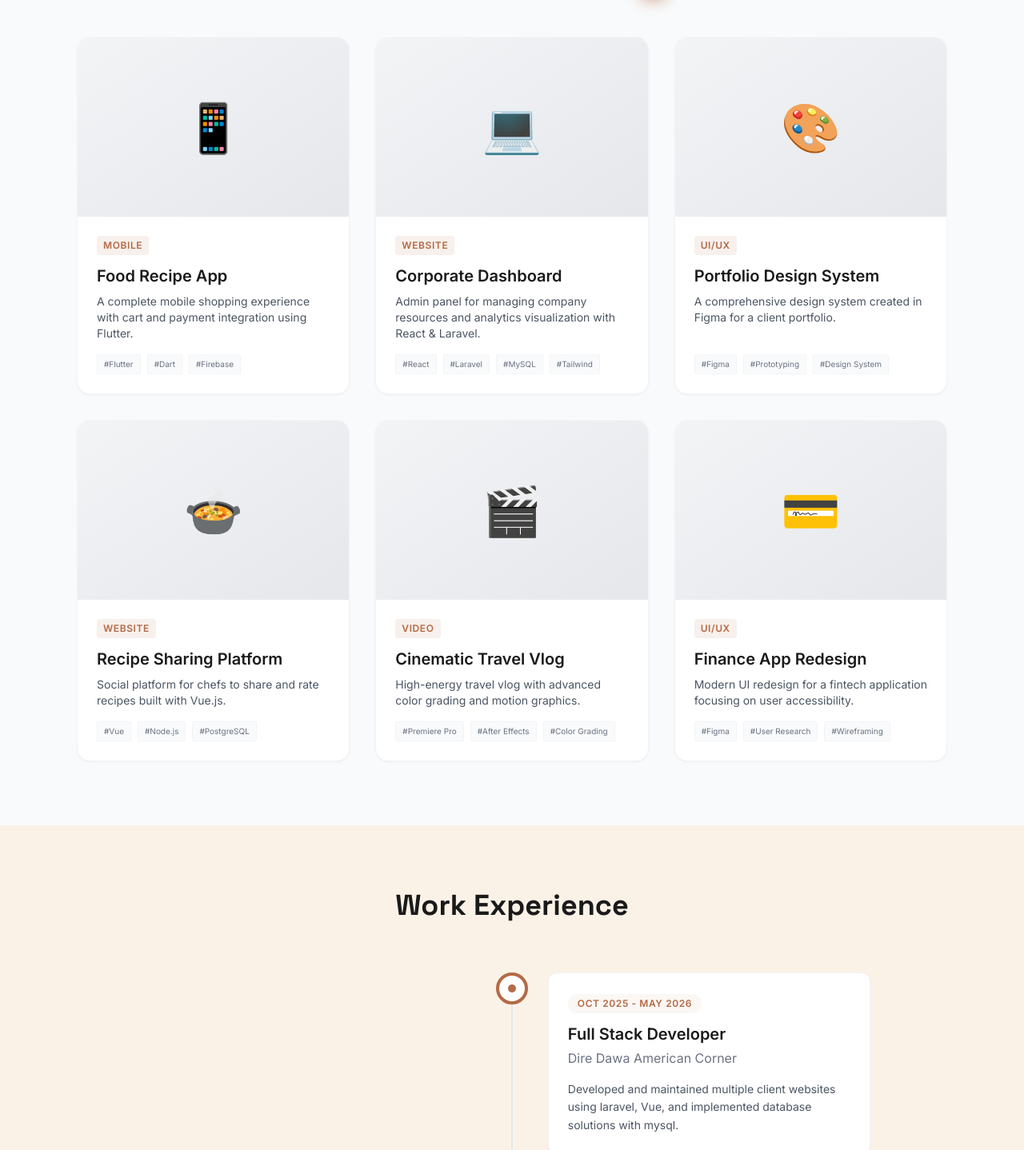
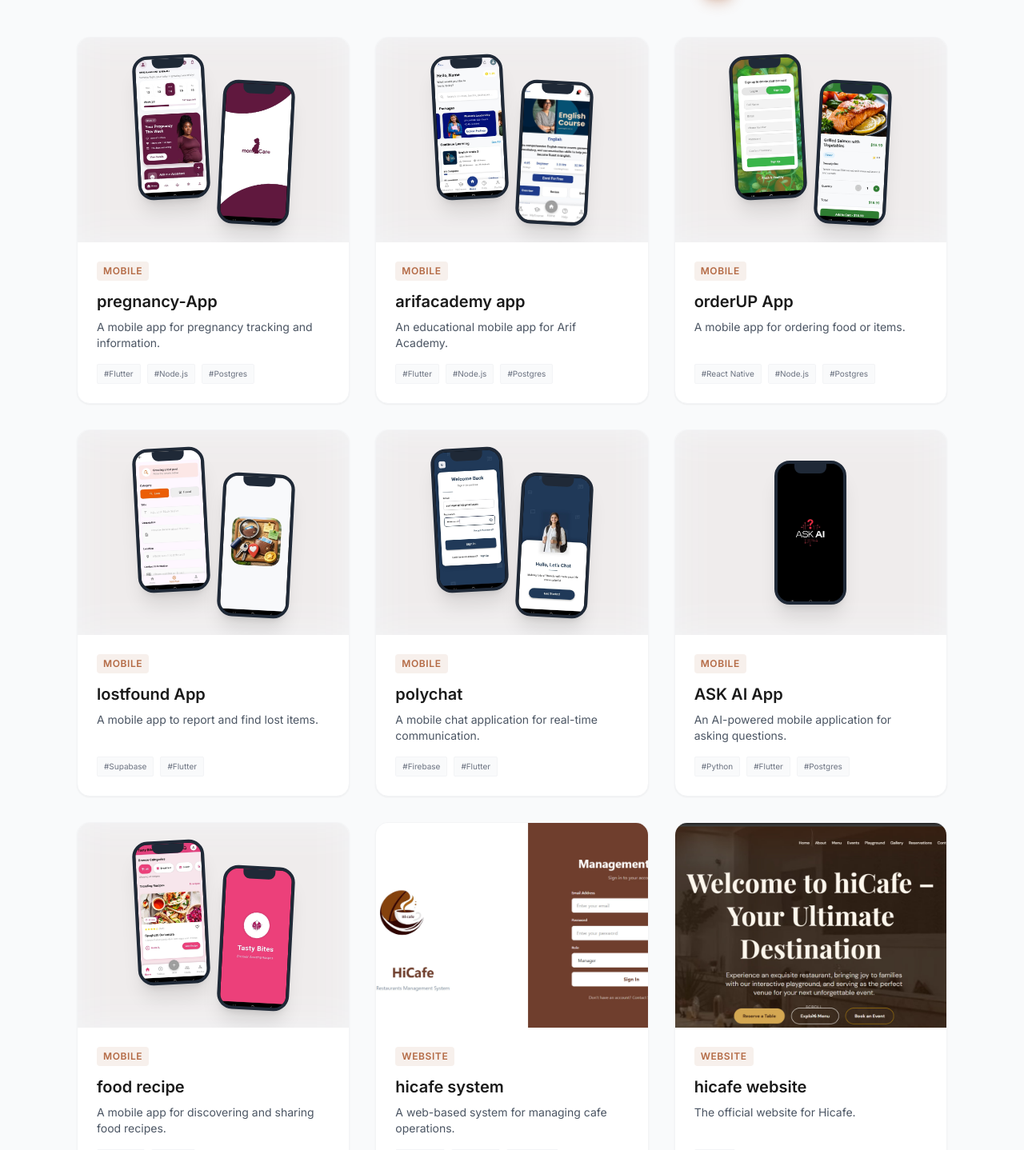
Before and after one commit to sumeyarajih/my-portfolio, a React (Vite) app: page / in a window 1280 px wide. Shown: the part 4332-5770 px from the top of the page at 80% size. Built offline with nearby package versions, Linux system fonts and the light colour scheme.

Commit message:
finished and uploading my all project

```diff
--- a/src/components/Projects.jsx
+++ b/src/components/Projects.jsx
@@ -7,62 +7,125 @@ const Projects = () => {
 
     const projects = [
         {
-            title: "Food Recipe App",
+            title: "pregnancy-App",
             category: "Mobile",
-            image: "📱",
-            description: "A complete mobile shopping experience with cart and payment integration using Flutter.",
-            tags: ["Flutter", "Dart", "Firebase"],
+            image: ["/pregnanacy-image1.jpg", "/pregnanacy-image2.jpg"],
+            description: "A mobile app for pregnancy tracking and information.",
+            tags: ["Flutter", "Node.js", "Postgres"],
             github: "https://github.com/sumeya-rajih",
-            demo: "#"
+            demo: ""
         },
         {
-            title: "Corporate Dashboard",
-            category: "Website",
-            image: "💻",
-            description: "Admin panel for managing company resources and analytics visualization with React & Laravel.",
-            tags: ["React", "Laravel", "MySQL", "Tailwind"],
+            title: "arifacademy app",
+            category: "Mobile",
+            image: ["/arif-academy-image1.jpg", "/arif-academy-image2.jpg"],
+            description: "An educational mobile app for Arif Academy.",
+            tags: ["Flutter", "Node.js", "Postgres"],
             github: "https://github.com/sumeya-rajih",
-            demo: "#"
+            demo: ""
         },
         {
-            title: "Portfolio Design System",
-            category: "UI/UX",
-            image: "🎨",
-            description: "A comprehensive design system created in Figma for a client portfolio.",
-            tags: ["Figma", "Prototyping", "Design System"],
+            title: "orderUP App",
+            category: "Mobile",
+            image: ["/order-image1.jpg", "/order-image2.jpg"],
+            description: "A mobile app for ordering food or items.",
+            tags: ["React Native", "Node.js", "Postgres"],
             github: "https://github.com/sumeya-rajih",
-            demo: "#"
+            demo: ""
         },
         {
-            title: "Recipe Sharing Platform",
-            category: "Website",
-            image: "🍲",
-            description: "Social platform for chefs to share and rate recipes built with Vue.js.",
-            tags: ["Vue", "Node.js", "PostgreSQL"],
+            title: "lostfound App",
+            category: "Mobile",
+            image: ["/lostfound-image1.jpg", "/lostfound-image2.jpg"],
+            description: "A mobile app to report and find lost items.",
+            tags: ["Supabase", "Flutter"],
             github: "https://github.com/sumeya-rajih",
-            demo: "#"
+            demo: ""
         },
         {
-            title: "Cinematic Travel Vlog",
-            category: "Video",
-            image: "🎬",
-            description: "High-energy travel vlog with advanced color grading and motion graphics.",
-            tags: ["Premiere Pro", "After Effects", "Color Grading"],
+            title: "polychat",
+            category: "Mobile",
+            image: ["/polychat-image1.jpg", "/ploychat-image2.jpg"],
+            description: "A mobile chat application for real-time communication.",
+            tags: ["Firebase", "Flutter"],
             github: "https://github.com/sumeya-rajih",
-            demo: "#"
+            demo: ""
         },
         {
-            title: "Finance App Redesign",
+            title: "ASK AI App",
+            category: "Mobile",
+            image: ["/Askai-image1.jpg"],
+            description: "An AI-powered mobile application for asking questions.",
+            tags: ["Python", "Flutter", "Postgres"],
+            github: "https://github.com/sumeya-rajih",
+            demo: ""
+        },
+        {
+            title: "food recipe",
+            category: "Mobile",
+            image: ["/foodrecipe-image1.jpg", "/foodrecipe-image2.jpg"],
+            description: "A mobile app for discovering and sharing food recipes.",
+            tags: ["Node.js", "Flutter"],
+            github: "https://github.com/sumeya-rajih",
+            demo: ""
+        },
+        {
+            title: "hicafe system",
+            category: "Website",
+            image: "/hicafe system.jpg",
+            description: "A web-based system for managing cafe operations.",
+            tags: ["React.js", "Node.js", "Postgres"],
+            github: "https://github.com/sumeya-rajih",
+            demo: ""
+        },
+        {
+            title: "hicafe website",
+            category: "Website",
+            image: "/hicafe web.jpg",
+            description: "The official website for Hicafe.",
+            tags: ["React"],
+            github: "https://github.com/sumeya-rajih",
+            demo: ""
+        },
+        {
+            title: "wedding card digital",
+            category: "Website",
+            image: "/wedding card.jpg",
+            description: "A platform for creating digital wedding invitations.",
+            tags: ["React", "Node.js", "Supabase"],
+            github: "https://github.com/sumeya-rajih",
+            demo: ""
+        },
+        {
+            title: "gorgor gym",
+            category: "Website",
+            image: "/gorgor gym web.jpg",
+            description: "A website for Gorgor Gym.",
+            tags: [],
+            github: "https://github.com/sumeya-rajih",
+            demo: ""
+        },
+        {
+            title: "arif academy",
             category: "UI/UX",
-            image: "💳",
-            description: "Modern UI redesign for a fintech application focusing on user accessibility.",
-            tags: ["Figma", "User Research", "Wireframing"],
+            image: "/figma arif.jpg",
+            description: "UI and UX design for the Arif Academy platform.",
+            tags: ["Figma"],
             github: "https://github.com/sumeya-rajih",
-            demo: "#"
+            demo: ""
+        },
+        {
+            title: "pregnanacy App",
+            category: "UI/UX",
+            image: "/figma pregnanacy.jpg",
+            description: "UI and UX design for a pregnancy tracking application.",
+            tags: ["Figma"],
+            github: "https://github.com/sumeya-rajih",
+            demo: ""
         }
     ];
 
-    const categories = ["All", "Mobile", "Website", "UI/UX", "Video"];
+    const categories = ["All", "Mobile", "Website", "UI/UX"];
 
     const filteredProjects = activeCategory === "All"
         ? projects
@@ -137,8 +200,24 @@ const Projects = () => {
                             className="group bg-white rounded-2xl overflow-hidden shadow-sm hover:shadow-xl transition-all duration-300 border border-gray-100 flex flex-col"
                         >
                             {/* Image Placeholder */}
-                            <div className="h-56 bg-gradient-to-br from-gray-100 to-gray-200 flex items-center justify-center relative overflow-hidden group-hover:bg-gray-200 transition-colors">
+                            <div className="h-64 bg-gray-100 flex items-center justify-center relative overflow-hidden group-hover:bg-gray-200 transition-colors">
+                                {Array.isArray(project.image) ? (
+                                    <div className="flex justify-center items-center gap-4 h-full transform group-hover:scale-105 transition-transform duration-500 w-full relative">
+                                        {/* Background blur effect for mobile mockups */}
+                                        <div className="absolute inset-0 bg-primary/5 blur-xl"></div>
+                                        {project.image.map((img, i) => (
+                                            <div key={i} className={`relative w-[90px] h-[180px] border-[4px] border-gray-800 rounded-[1.2rem] overflow-hidden bg-black shadow-xl z-10 ${project.image.length === 2 ? (i === 1 ? 'mt-8 rotate-3' : '-mt-8 -rotate-3') : ''}`}>
+                                                {/* Notch */}
+                                                <div className="absolute top-0 inset-x-0 h-3 bg-gray-800 rounded-b-lg w-[40px] mx-auto z-20"></div>
+                                                <img src={img} className="w-full h-full object-cover" alt="" />
+                                            </div>
+                                        ))}
+                                    </div>
+                                ) : typeof project.image === 'string' && (project.image.startsWith('/') || project.image.startsWith('http')) ? (
+                                    <img src={project.image} alt={project.title} className="w-full h-full object-cover transform group-hover:scale-105 transition-transform duration-500" />
+                                ) : (
                                     <div className="text-6xl transform group-hover:scale-110 transition-transform duration-500">{project.image}</div>
+                                )}
 
                                 {/* Overlay (Desktop) */}
                                 <div className="absolute inset-0 bg-dark/60 opacity-0 group-hover:opacity-100 transition-opacity duration-300 hidden md:flex items-center justify-center gap-4">
@@ -151,6 +230,7 @@ const Projects = () => {
                                     >
                                         <BsGithub size={20} />
                                     </a>
+                                    {project.demo && (
                                         <a
                                             href={project.demo}
                                             target="_blank"
@@ -160,6 +240,7 @@ const Projects = () => {
                                         >
                                             <BsArrowUpRight size={20} />
                                         </a>
+                                    )}
                                 </div>
                             </div>
 
@@ -182,9 +263,11 @@ const Projects = () => {
                                     <a href={project.github} target="_blank" rel="noopener noreferrer" className="btn-outline text-xs py-2 px-3 rounded-full flex items-center gap-2">
                                         <BsGithub /> Code
                                     </a>
+                                    {project.demo && (
                                         <a href={project.demo} target="_blank" rel="noopener noreferrer" className="btn-primary text-xs py-2 px-3 rounded-full flex items-center gap-2">
                                             <BsArrowUpRight /> Live
                                         </a>
+                                    )}
                                 </div>
 
                                 <div className="mt-auto flex flex-wrap gap-2">
```
Also changed, not shown: src/components/Contact.jsx (+87 -10 lines). Lines whose indentation alone changed are shown as unchanged.
